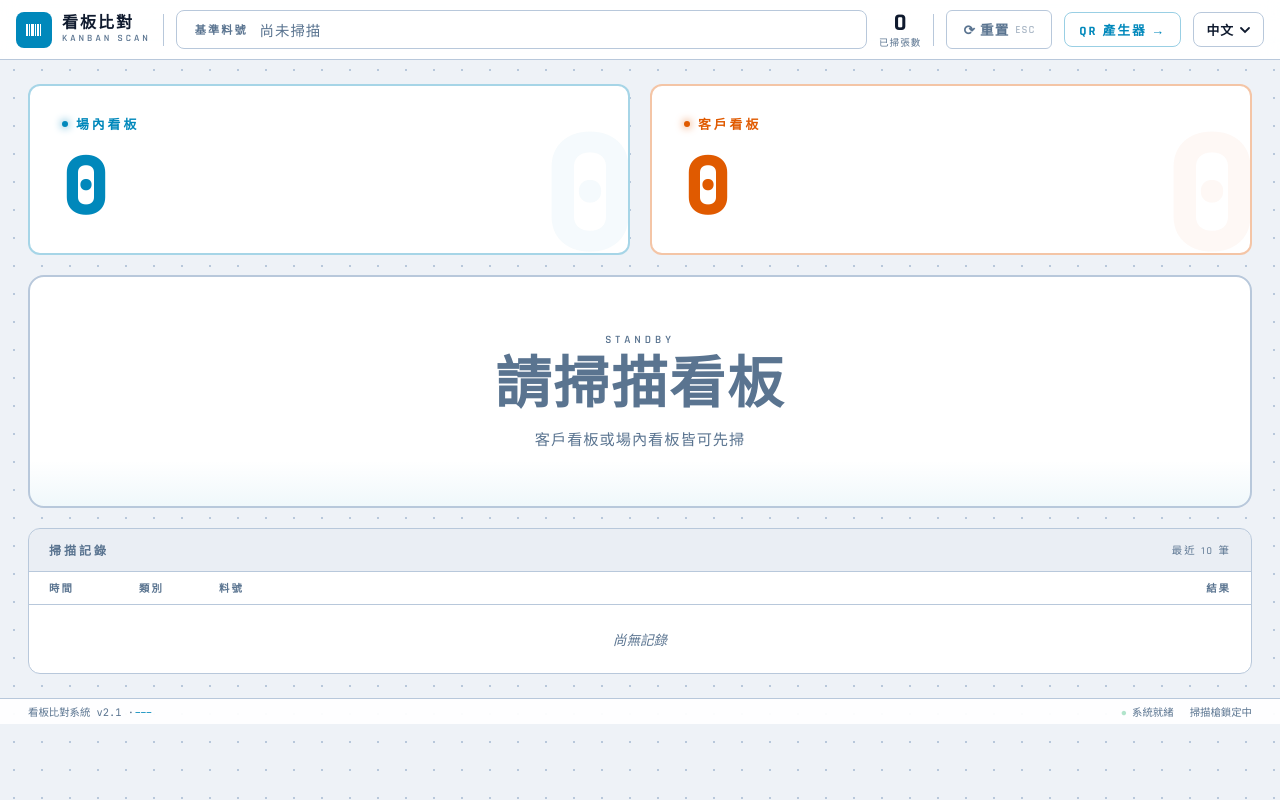
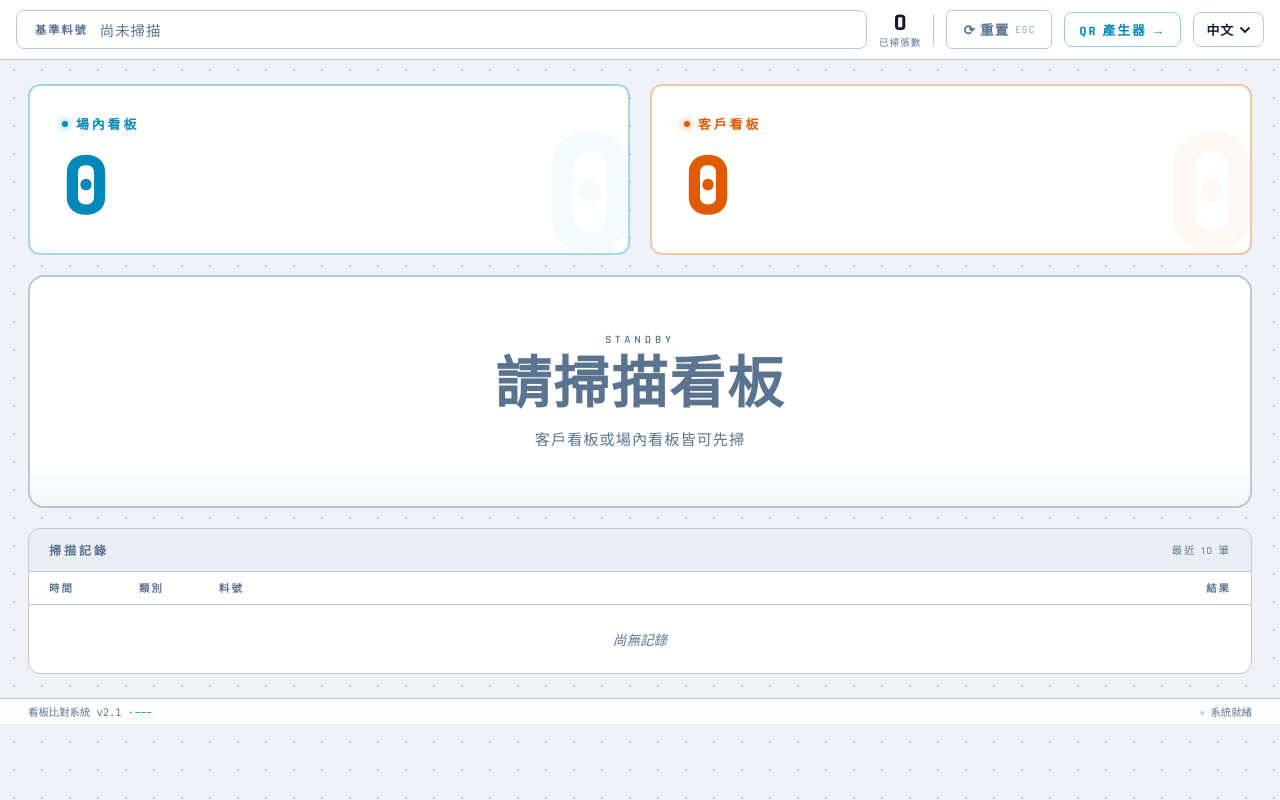
Before and after one commit to allcrazyit-png/trackingnumber, a website: page kanban-scan.html in a window 1280 px wide. Drawn offline with nearby package versions, Linux system fonts and the light colour scheme.

Commit message:
remove logo from header, remove static scanner locked text from footer
Co-Authored-By: Claude Sonnet 4.6 <noreply@anthropic.com>

```diff
--- a/kanban-scan.html
+++ b/kanban-scan.html
@@ -552,26 +552,6 @@
   <!-- ════════ MAIN VIEW ════════ -->
   <div id="main-view">
     <header>
-      <!-- Logo -->
-      <div class="logo">
-        <div class="logo-icon">
-          <svg width="20" height="20" viewBox="0 0 20 20" fill="none">
-            <rect x="2" y="4" width="2" height="12" fill="white"/>
-            <rect x="5" y="4" width="1" height="12" fill="white"/>
-            <rect x="7" y="4" width="3" height="12" fill="white"/>
-            <rect x="11" y="4" width="1" height="12" fill="white"/>
-            <rect x="13" y="4" width="2" height="12" fill="white"/>
-            <rect x="16" y="4" width="1" height="12" fill="white"/>
-          </svg>
-        </div>
-        <div class="logo-text">
-          <span class="logo-text-main" id="t-logo">看板比對</span>
-          <span class="logo-text-sub">KANBAN SCAN</span>
-        </div>
-      </div>
-
-      <div class="divider"></div>
-
       <!-- 基準料號（桌機顯示） -->
       <div class="ref-pill">
         <span class="ref-pill-label" id="t-refLabel">基準料號</span>
@@ -669,7 +649,6 @@
       <span>看板比對系統 v2.1 ·<span id="last-raw" style="color:var(--cyan)">---</span></span>
       <div class="footer-right">
         <span id="status-dot-text">系統就緒</span>
-        <span id="t-scannerLocked">掃描槍鎖定中</span>
       </div>
     </footer>
   </div>
```
